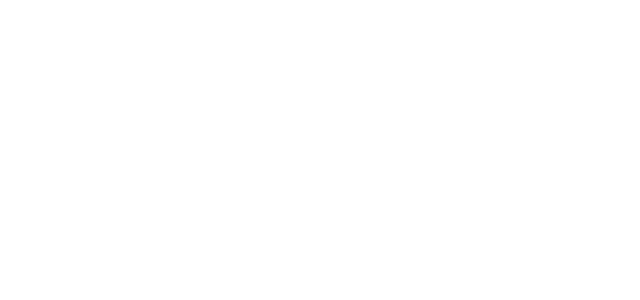
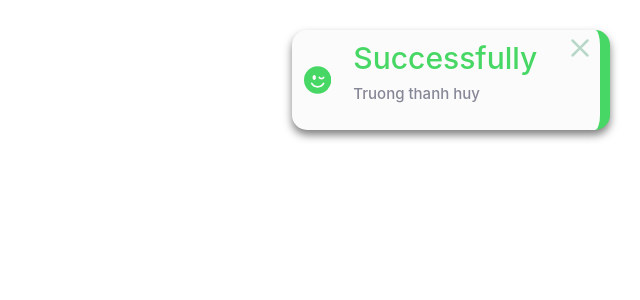
Before and after one commit to Hi1805/DSM-FRONTEND, a React (Create React App) app: page /login in a window 1280 px wide. Shown: the top 300 px of the page, without its empty margins (640-1280 px from the left). Built offline with nearby package versions, Linux system fonts and the light colour scheme.

Commit message:
setup workflow firebase

```diff
--- a/package.json
+++ b/package.json
@@ -19,6 +19,7 @@
     "react-dom": "^17.0.2",
     "react-router-dom": "^5.3.0",
     "react-scripts": "4.0.3",
+    "react-toastify": "^8.0.2",
     "typescript": "^4.4.2",
     "web-vitals": "^1.0.1"
   },
--- a/src/components/Notification/Notification.scss
+++ b/src/components/Notification/Notification.scss
@@ -5,7 +5,6 @@
 
   .notification {
     box-sizing: border-box;
-    width: 350px;
     background-color: rgb(251, 251, 251);
     box-shadow: 0 5px 8px rgba(0, 0, 0, 0.5);
     border-radius: 15px;
@@ -27,16 +26,26 @@
         opacity: 0;
       }
     }
-    svg {
-      height: 50px;
-      width: 50px;
+    &__icon {
+      svg {
+        height: 80px;
+        width: 50px;
+      }
     }
+
     &__body {
       padding: 10px;
       line-height: 20px;
       h3 {
         font-size: 30px;
-        font-weight: 600;
+        font-weight: 550;
+      }
+      p {
+        width: 100%;
+        white-space: nowrap;
+        overflow: hidden;
+        font-weight: 500;
+        text-overflow: ellipsis;
       }
     }
     &__exit {
@@ -44,6 +53,7 @@
       svg {
         width: 20px;
         height: 20px;
+
         color: #1987544d;
         margin-top: 8px;
         float: right;
--- a/src/components/Notification/index.tsx
+++ b/src/components/Notification/index.tsx
@@ -109,10 +109,10 @@ export const Notification: React.FC<NotificationProps> = (props) => {
         <div className='notification__icon col-2 d-flex justify-content-center align-items-center'>
           {renderIcon()}
         </div>
-        <div className='notification__body col-8'>
+        <div className='notification__body d-flex flex-column flex-wrap col-8'>
           <h3>
             {type == 'success'
-              ? 'Success'
+              ? 'Successfully'
               : type === 'warning'
               ? 'Warning'
               : 'Error'}
--- a/src/screens/LoginScreen/index.tsx
+++ b/src/screens/LoginScreen/index.tsx
@@ -4,9 +4,11 @@ import './LoginScreen.scss';
 export const LoginScreen = () => {
   return (
     <div id='login-screen'>
-      <Notification type='success' message='Update Teacher Successfully' />
-      <Notification type='error' message='Update Teacher Successfully' />
-      <Notification type='warning' message='Update Teacher Successfully' />
+      <Notification
+        type='success'
+        message='Truong thanh huy'
+        duration={100000000}
+      />
     </div>
   );
 };
```
Also changed, not shown: firebase.json (added), 2 other files (tests, documents, lock files or other folders).
